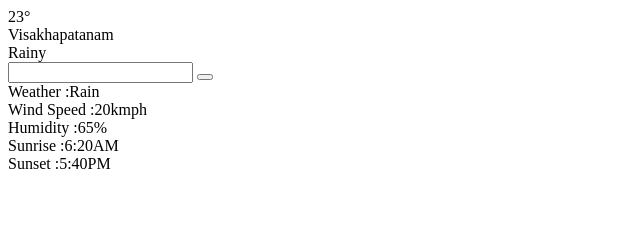
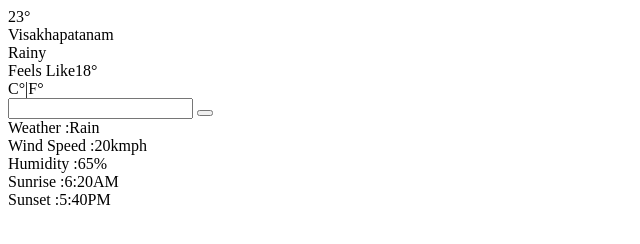
Before and after one commit to DasTapan/Weather-App, a plain HTML site: page index.html in a window 1280 px wide. Shown: the whole page, without its empty margins (0-640 px from the left). Drawn offline with Linux system fonts and the light colour scheme.

Commit message:
Add unit box

```diff
--- a/index.html
+++ b/index.html
@@ -18,8 +18,13 @@
             <span>Rainy</span>
           </div>
         </div>
-        <div class="weather two"></div>
-        <div class="weather three"></div>
+        <div class="weather two">
+          <span>Feels Like</span><span>18&deg;</span>
+        </div>
+        <div class="weather three">
+          <span class="unit-c">C&deg;</span><span>|</span
+          ><span class="unit-f">F&deg;</span>
+        </div>
       </div>
       <div class="right-box">
         <div class="form-box">
```
